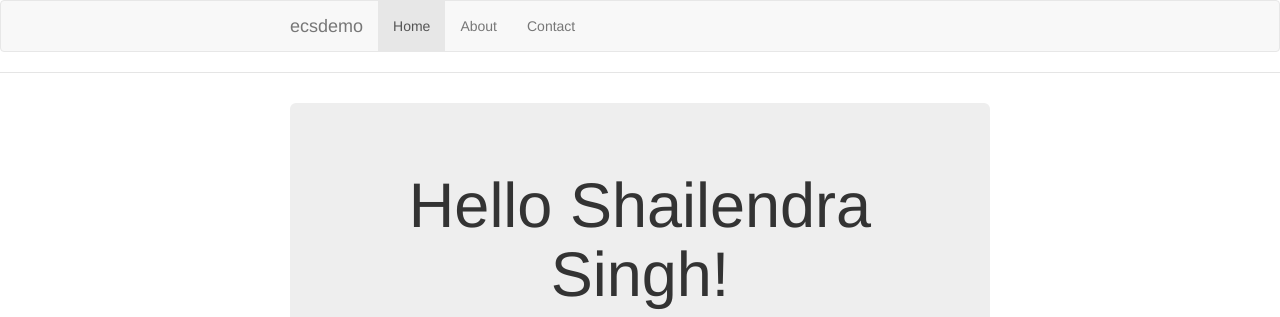
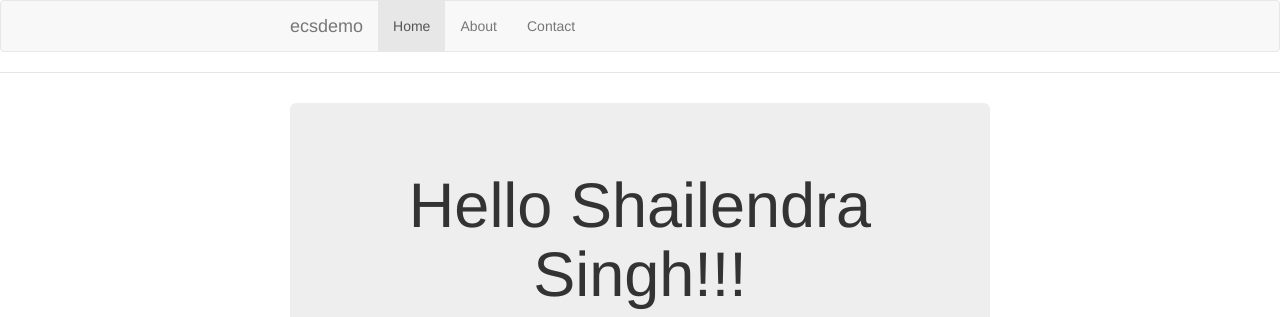
Before and after one commit to shailendramonu/ecs-demo, a website: page app/index.html in a window 1280 px wide. Shown: the top 317 px of the page. Drawn offline with nearby package versions, Linux system fonts and the light colour scheme; some packages are replaced by stand-ins of ours; files that its build step writes are made by us from their sources; files whose address does not match are found by name.

Commit message:
Change in html

```diff
--- a/app/views/main.html
+++ b/app/views/main.html
@@ -1,5 +1,5 @@
 <div class="jumbotron">
-  <h1>Hello Shailendra Singh!</h1>
+  <h1>Hello Shailendra Singh!!!</h1>
   <p class="lead">
     <img src="images/yeoman.png" alt="I'm Yeoman"><br>
     Always a pleasure scaffolding your apps.
```
Also changed, not shown: dist/index.html, 2 other files.
